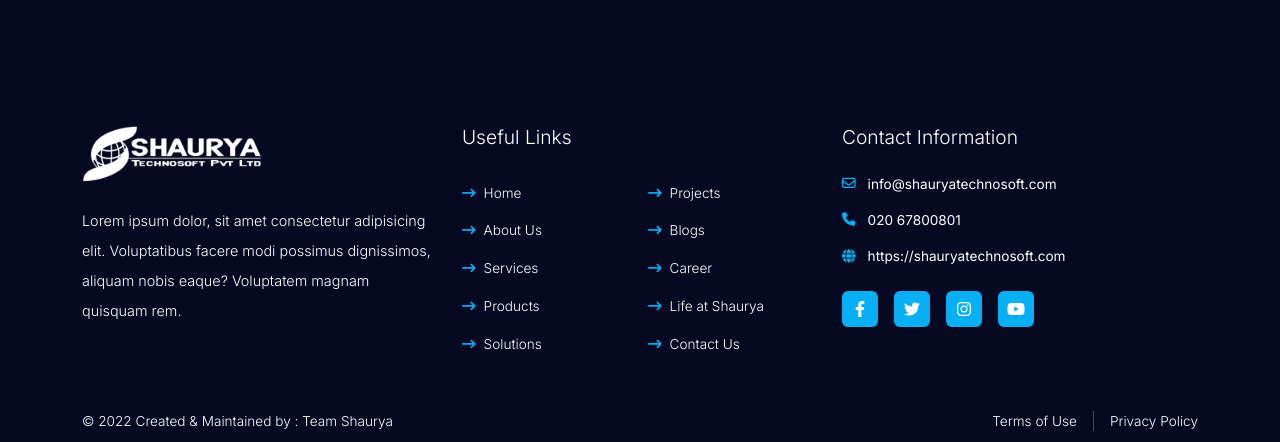
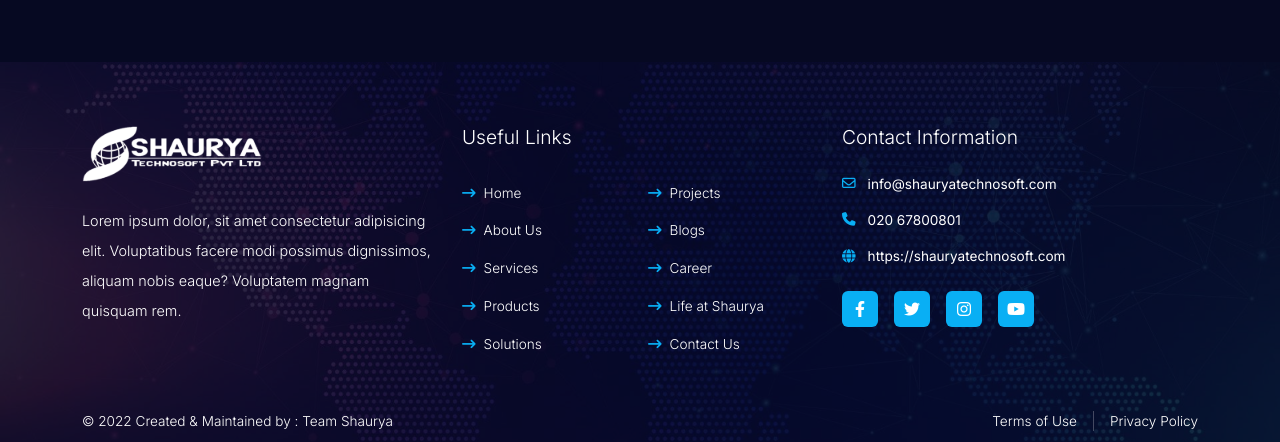
Before and after one commit to stpl-skishorUI/ShauryaTechnosoft-NewDesign, an Angular app: page /home1 in a window 1280 px wide. Shown: the part 6193-6635 px from the top of the page. Built offline with nearby package versions, Linux system fonts and the light colour scheme.

Commit message:
background image added to footer

```diff
--- a/src/app/home1/home1.component.html
+++ b/src/app/home1/home1.component.html
@@ -615,11 +615,13 @@
     </section>
 
     <section id="footer">
-        <div class="container">
+        <div class="footer-bg">
+            <div class="container position-relative">
                 <div class="row mb-5">
                     <div class="col-sm-4">
                         <img src="assets/images/home1/STPL_Logo_White.svg" class="footer-logo">
-                    <p class="footer-text">Lorem ipsum dolor, sit amet consectetur adipisicing elit. Voluptatibus facere
+                        <p class="footer-text">Lorem ipsum dolor, sit amet consectetur adipisicing elit. Voluptatibus
+                            facere
                             modi possimus
                             dignissimos, aliquam nobis eaque? Voluptatem magnam quisquam rem.</p>
                     </div>
@@ -642,13 +644,15 @@
                         <h4>Contact Information</h4>
                         <div class="d-flex flex-column contactus gap-3 mb-4">
                             <div class="d-flex align-items-center">
-                            <i class="fa-regular fa-envelope"></i><a href="mailto:info@shauryatechnosoft.com">info@shauryatechnosoft.com</a>
+                                <i class="fa-regular fa-envelope"></i><a
+                                    href="mailto:info@shauryatechnosoft.com">info@shauryatechnosoft.com</a>
                             </div>
                             <div class="d-flex align-items-center">
                                 <i class="fa-solid fa-phone"></i><a href="tel:020 67800801">020 67800801</a>
                             </div>
                             <div class="d-flex align-items-center">
-                            <i class="fa-solid fa-globe"></i><a href="https://shauryatechnosoft.com">https://shauryatechnosoft.com</a>
+                                <i class="fa-solid fa-globe"></i><a
+                                    href="https://shauryatechnosoft.com">https://shauryatechnosoft.com</a>
                             </div>
                         </div>
                         <div class="social-icons">
@@ -681,6 +685,7 @@
                     </div>
                 </div>
             </div>
+        </div>
     </section>
 </div>
 
--- a/src/app/home1/home1.component.scss
+++ b/src/app/home1/home1.component.scss
@@ -510,11 +510,25 @@ a.text-main {
     color: #bbb;
     margin-bottom: 1rem;
 }
-
-#footer {
+#footer .footer-bg{
+    position: relative;
     color: #fff;
     padding-top: 4rem;
     padding-bottom: 1rem;
+}
+
+#footer .footer-bg::before {
+    content: "";
+    background: url('../../assets/images/home1/footer-bg.jpg');
+    background-position: center;
+    background-repeat: no-repeat;
+    background-size: cover;
+    position: absolute;
+    top: 0px;
+    right: 0px;
+    bottom: 0px;
+    left: 0px;
+    opacity: 0.15;
 }
 
 #footer .footer-logo {
@@ -598,10 +612,12 @@ a.text-main {
     border-radius: 5px;
     outline: none;
 }
-.social-icons{
+
+.social-icons {
     display: flex;
 }
-.social-icons a{
+
+.social-icons a {
     background-color: var(--home1-main-color);
     color: #fff;
     width: 36px;
@@ -611,6 +627,7 @@ a.text-main {
     margin-right: 1rem;
     border-radius: 0.375rem;
 }
-.social-icons a:hover{
+
+.social-icons a:hover {
     color: #000;
 }
```
Also changed, not shown: src/assets/images/home1/footer-bg.jpg (added). Lines whose indentation alone changed are shown as unchanged.
